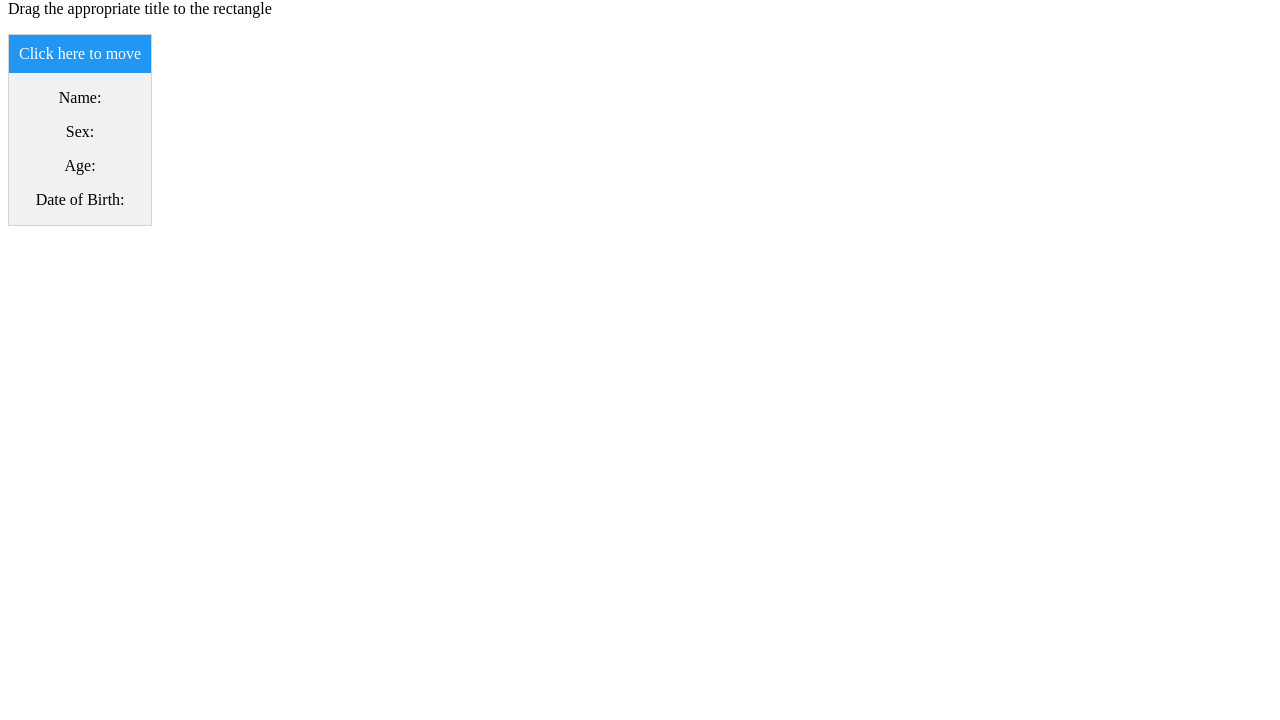
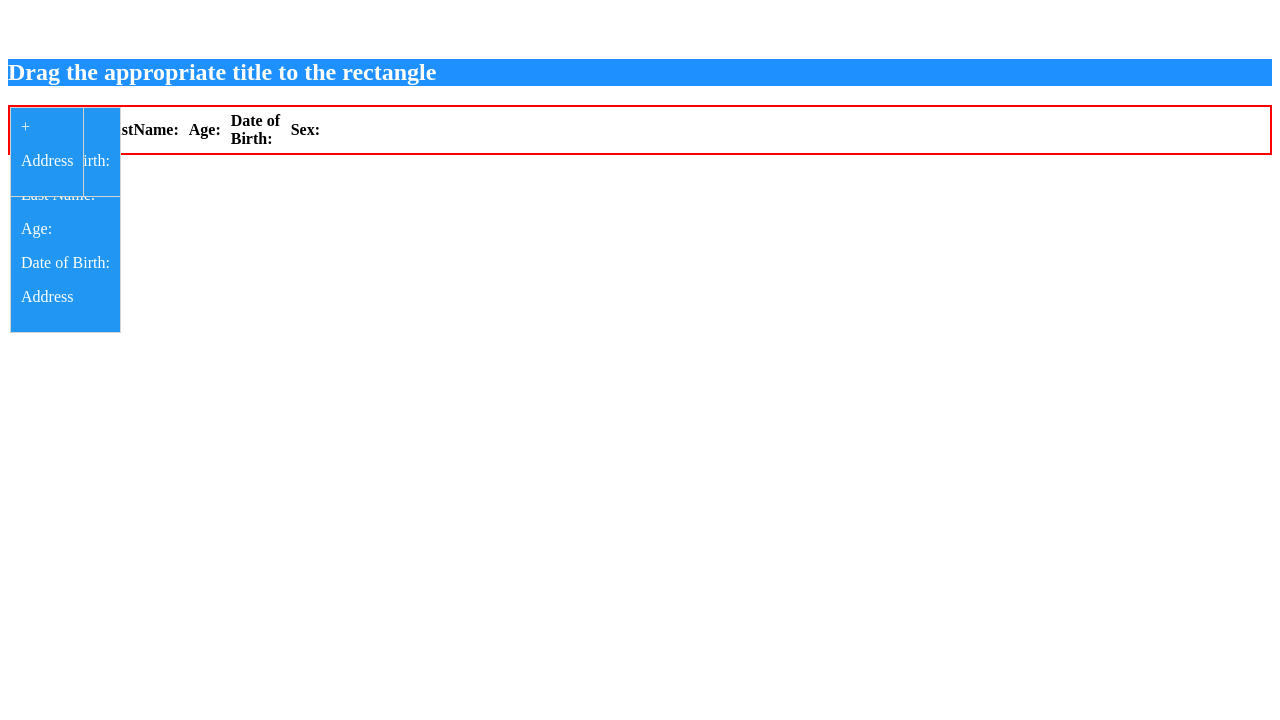
Before and after one commit to arzumm/healthplusplusproject, a website: page health++.htm in a window 1280 px wide. Shown: the part 80-800 px from the top of the page. Drawn offline with Linux system fonts and the light colour scheme.

Commit message:
Update health++.htm

```diff
--- a/health++.htm
+++ b/health++.htm
@@ -1,37 +1,82 @@
 <!DOCTYPE html>
 <html>
 <style>
-    #mydiv {
+
+    table, th, td {
+        border: 1px black;
+        border-collapse: collapse;
+    }
+
+    th, td {
+        padding: 5px;
+        text-align: left;
+    }
+    .item{
+        background-color:white;
+        color:red;
+        padding:2px;
+    }
+    #item {
         position: absolute;
         z-index: 9;
         background-color: #f1f1f1;
-        text-align: center;
+        text-align: left;
         border: 1px solid #d3d3d3;
     }
 
-    #mydivheader {
+    #item {
         padding: 10px;
         cursor: move;
         z-index: 10;
         background-color: #2196F3;
         color: #fff;
     }
+    #table{
+        margin-top:30px;
+        margin-left:10px;
+    }
 </style>
 <body>
-    <h1>Draggable DIV Element</h1>
 
-    <p>Drag the appropriate title to the rectangle</p>
-
-    <div id="mydiv">
-        <div id="mydivheader">Click here to move</div>
-        <p>Name: </p>
-        <p>Sex: </p>
-        <p>Age: </p>
-        <p>Date of Birth: </p>
+    <h1 style="font-size:40px; text-align:center;" >Digitalizing Medical Data</h1>
+    <br />
+    <h2 style="background-color: DodgerBlue; color:white">Drag the appropriate title to the rectangle</h2>
+    <div style="border:2px solid Red;">
+        <div id="item">
+            <div id="itemheader">  +  </div>
+            <p> First Name: </p>
+            <p> Last Name: </p>
+            <p> Age: </p>
+            <p> Date of Birth: </p>
+            <p> Address </p>
+        </div>
+        <div id="item">
+            <div id="itemheader">  +  </div>
+            <p> Last Name: </p>
+        </div>
+        <div id="item">
+            <div id="itemheader">  +  </div>
+            <p> Age: </p>
+        </div>
+        <div id="item">
+            <div id="itemheader">  +  </div>
+            <p> Date of Birth: </p>
+        </div>
+        <div id="item">
+            <div id="itemheader">  +  </div>
+            <p> Address </p>
+        </div>
+        <table style="width:25%">
+            <tr>
+                <th>FirstName: </th>
+                <th>LastName: </th>
+                <th>Age: </th>
+                <th>Date of Birth: </th>
+                <th>Sex: </th>
+            </tr>
+        </table>
     </div>
-
     <script>
-        //Make the DIV element draggagle:
         dragElement(document.getElementById("mydiv"));
 
         function dragElement(elmnt) {
@@ -40,10 +85,8 @@
                 /* if present, the header is where you move the DIV from:*/
                 document.getElementById(elmnt.id + "header").onmousedown = dragMouseDown;
             } else {
-
                 elmnt.onmousedown = dragMouseDown;
             }
-
             function dragMouseDown(e) {
                 e = e || window.event;
                 e.preventDefault();
@@ -54,7 +97,6 @@
                 // call a function whenever the cursor moves:
                 document.onmousemove = elementDrag;
             }
-
             function elementDrag(e) {
                 e = e || window.event;
                 e.preventDefault();
@@ -67,7 +109,6 @@
                 elmnt.style.top = (elmnt.offsetTop - pos2) + "px";
                 elmnt.style.left = (elmnt.offsetLeft - pos1) + "px";
             }
-
             function closeDragElement() {
                 /* stop moving when mouse button is released:*/
                 document.onmouseup = null;
@@ -75,6 +116,5 @@
             }
         }
     </script>
-
 </body>
 </html>
```
